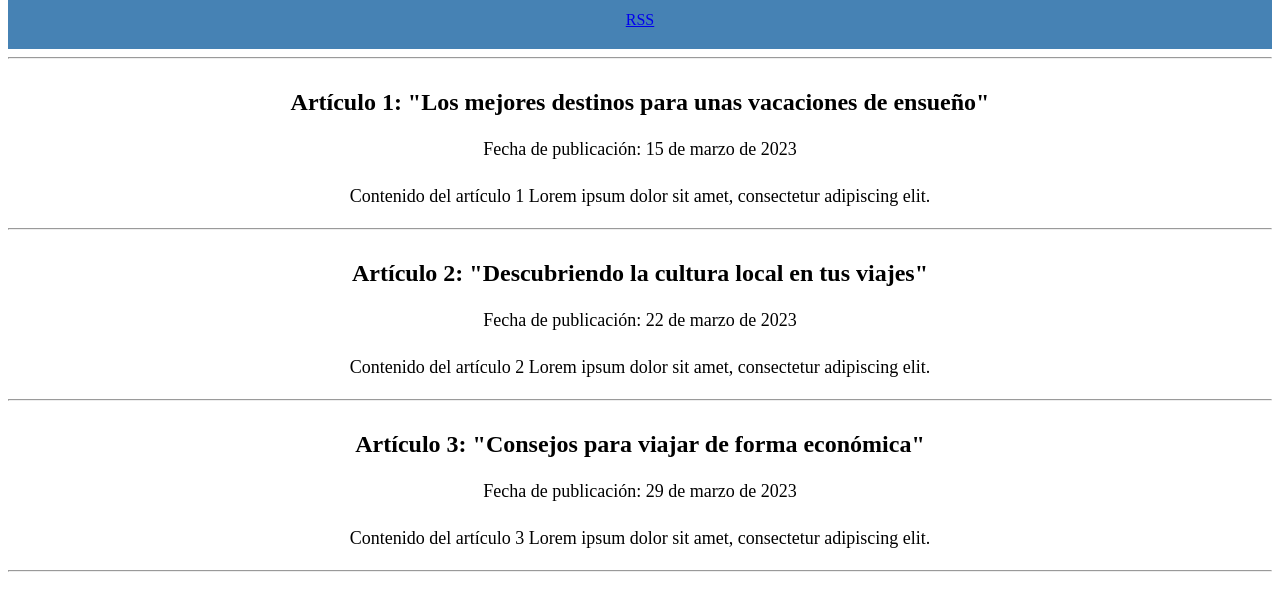
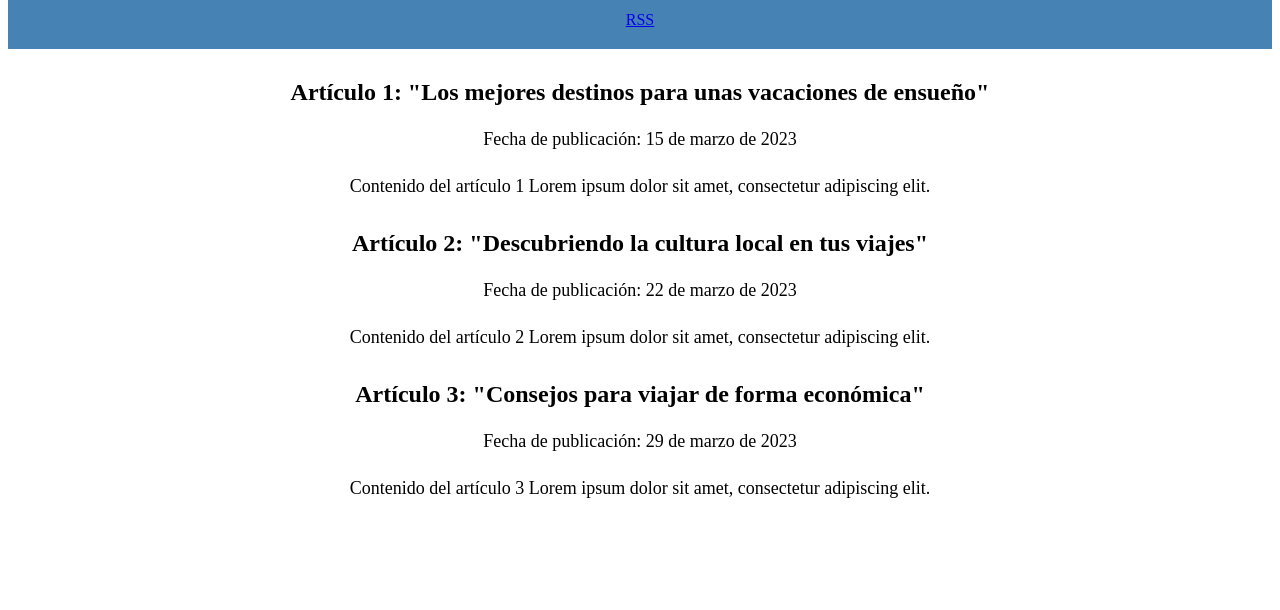
Before and after one commit to XianMaceira/RSS-Xian, a plain HTML site: page index.html in a window 1280 px wide. Shown: the part 90-700 px from the top of the page. Drawn offline with Linux system fonts and the light colour scheme.

Commit message:
Update index.html

```diff
--- a/index.html
+++ b/index.html
@@ -2,7 +2,8 @@
 <html>
 <head>
     <title>Blog de Viajes</title>
-    <link rel="stylesheet" href="style.css">
+    <link rel="stylesheet" type="text/css" href="style.css">
+    <link rel="alternative" type="application/rss+xml" href="feed-rss.xml">
 </head>
 <body>
     <nav>
@@ -15,24 +16,23 @@
         <br>
         <a href="feed-rss.xml" target="_blank">RSS</a>
     </nav>
-    <hr>
+
     <section id="articulo1">
         <h2>Artículo 1: "Los mejores destinos para unas vacaciones de ensueño"</h2>
         <p>Fecha de publicación: 15 de marzo de 2023</p>
         <p>Contenido del artículo 1 Lorem ipsum dolor sit amet, consectetur adipiscing elit.</p>
     </section>
-    <hr>
+
     <section id="articulo2">
         <h2>Artículo 2: "Descubriendo la cultura local en tus viajes"</h2>
         <p>Fecha de publicación: 22 de marzo de 2023</p>
         <p>Contenido del artículo 2 Lorem ipsum dolor sit amet, consectetur adipiscing elit.</p>
     </section>
-    <hr>
+
     <section id="articulo3">
         <h2>Artículo 3: "Consejos para viajar de forma económica"</h2>
         <p>Fecha de publicación: 29 de marzo de 2023</p>
         <p>Contenido del artículo 3 Lorem ipsum dolor sit amet, consectetur adipiscing elit.</p>
     </section>
-    <hr>
 </body>
 </html>
```
